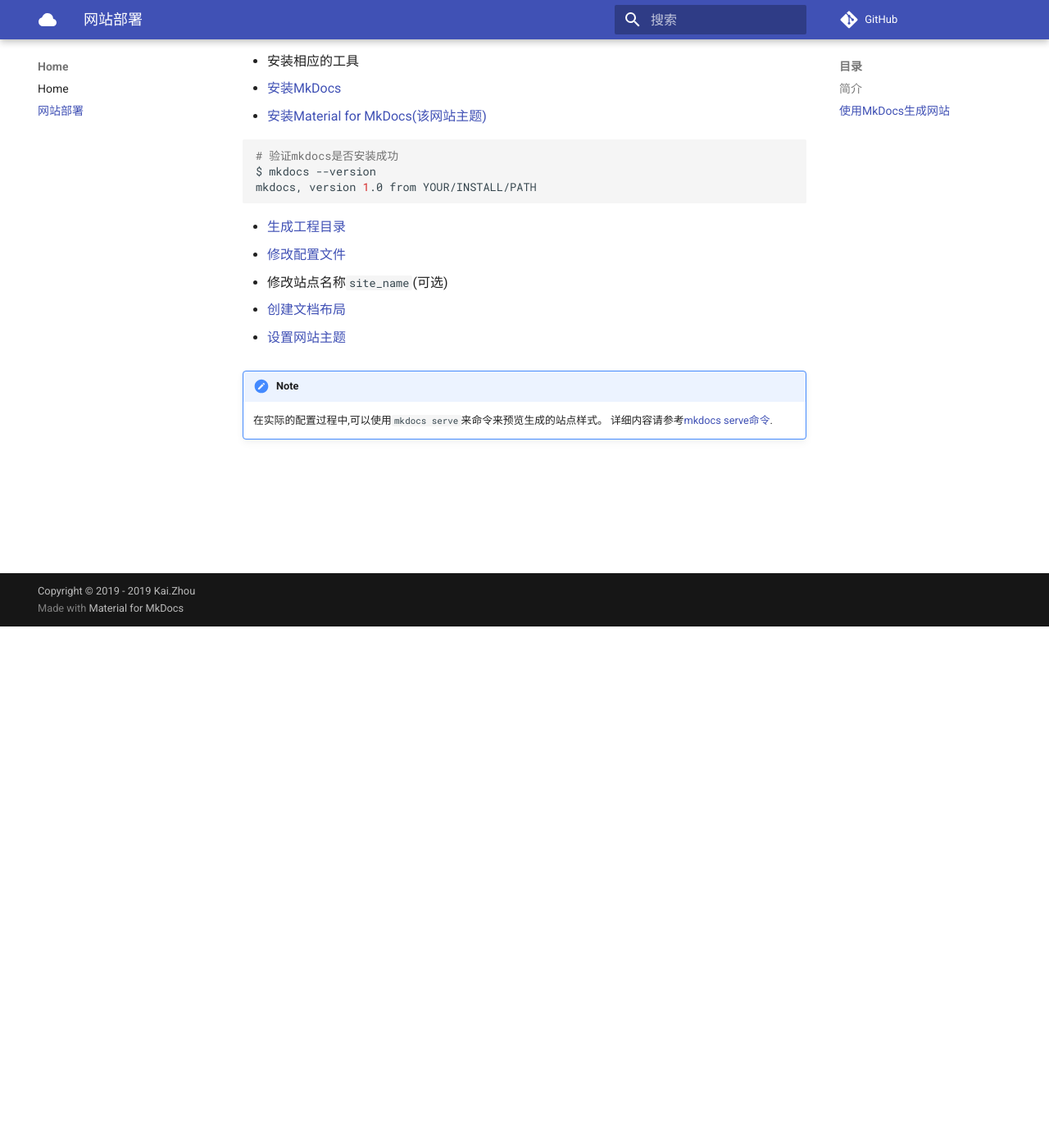
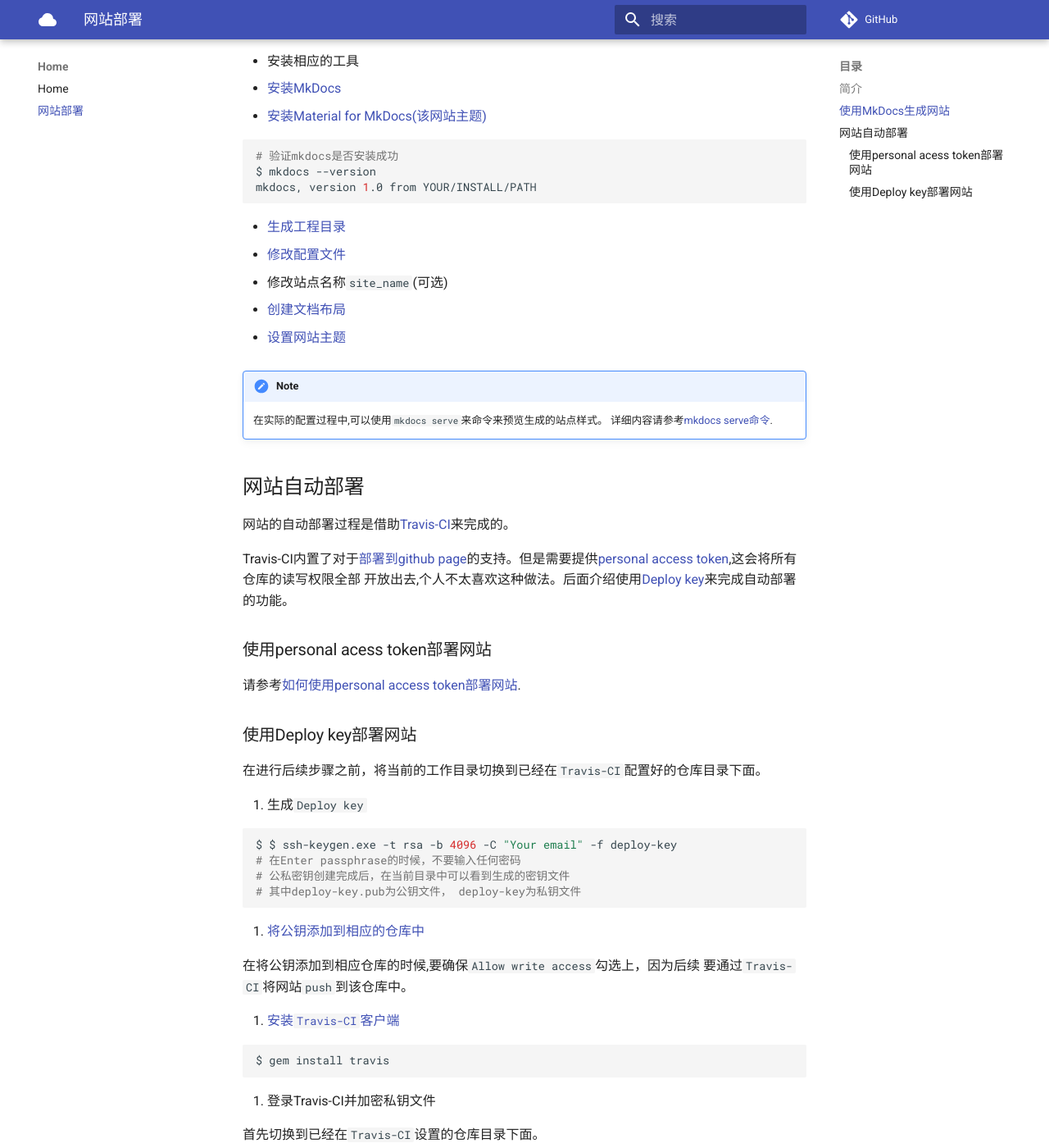
Before and after one commit to zhoukaidev/ks_blog, an MkDocs documentation site: the page built from docs/shell/CI/deployGithubIO.md, in a window 1280 px wide and 1400 px high, scrolled down 636 px. Shown: the whole window at 82% size. Built offline with MkDocs 1.6.1 and Material for MkDocs 9.7.7, drawn with Linux system fonts in a browser that asks for light colours; comment, search, counter and statistics services are not loaded; some of the changed text lies outside the part shown.

Commit message:
Add section about deploy to github page

````diff
--- a/docs/shell/CI/deployGithubIO.md
+++ b/docs/shell/CI/deployGithubIO.md
@@ -37,3 +37,61 @@
 !!! note
     在实际的配置过程中,可以使用`mkdocs serve`来命令来预览生成的站点样式。
     详细内容请参考[mkdocs serve命令](https://www.mkdocs.org/#getting-started).
+
+## 网站自动部署
+
+网站的自动部署过程是借助[Travis-CI](https://travis-ci.org/)来完成的。
+
+Travis-CI内置了对于[部署到github page](https://docs.travis-ci.com/user/deployment/pages/)的支持。但是需要提供[personal access token](https://help.github.com/en/articles/creating-a-personal-access-token-for-the-command-line),这会将所有仓库的读写权限全部
+开放出去,个人不太喜欢这种做法。后面介绍使用[Deploy key](https://developer.github.com/v3/guides/managing-deploy-keys/)来完成自动部署的功能。
+
+### 使用personal acess token部署网站
+
+请参考[如何使用personal access token部署网站](https://docs.travis-ci.com/user/deployment/pages/).
+
+### 使用Deploy key部署网站
+
+在进行后续步骤之前，将当前的工作目录切换到已经在`Travis-CI`配置好的仓库目录下面。
+
+
+1. 生成`Deploy key`
+
+```bash
+$ $ ssh-keygen.exe -t rsa -b 4096 -C "Your email" -f deploy-key
+# 在Enter passphrase的时候，不要输入任何密码
+# 公私密钥创建完成后，在当前目录中可以看到生成的密钥文件
+# 其中deploy-key.pub为公钥文件， deploy-key为私钥文件
+```
+2. [将公钥添加到相应的仓库中](https://developer.github.com/v3/guides/managing-deploy-keys/#deploy-keys)
+
+在将公钥添加到相应仓库的时候,要确保`Allow write access`勾选上，因为后续
+要通过`Travis-CI`将网站`push`到该仓库中。
+
+3. [安装`Travis-CI`客户端](https://docs.travis-ci.com/user/encrypting-files/#prerequisites)
+
+```bash
+$ gem install travis
+```
+4. 登录Travis-CI并加密私钥文件
+
+首先切换到已经在`Travis-CI`设置的仓库目录下面。
+
+```bash
+$ travis login --com
+$ 一些登录信息
+# 该步骤会加密私钥文件，并将相应的解密脚本添加到.tarvis.yml文件中
+$ travis encrypt-file deploy-key --add
+xxx(一些log信息)
+```
+
+5. 配置.travis.yml文件
+
+配置文件的详细内容请参考[配置.travis.yml实现github page的自动部署](https://github.com/zhoukaisspu/ks_blog/blob/master/.travis.yml).
+
+6. 提交相应的文件
+
+将`.tarvis.yml`及`deploy-key.enc`文件提交到远程仓库中。
+
+!!! warning
+    在文档提交过程中，切记一定**不要**将`deploy-key`及`deploy-key.pub`
+    提交到远程仓库中，将`deploy-key`提交到仓库中会直接泄露你的私钥。
````
